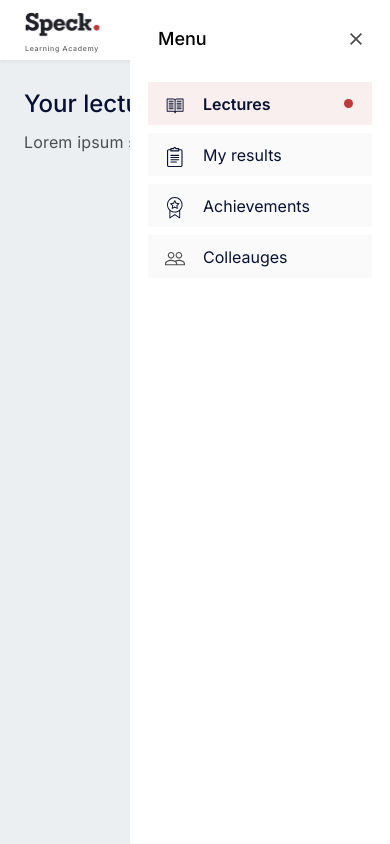
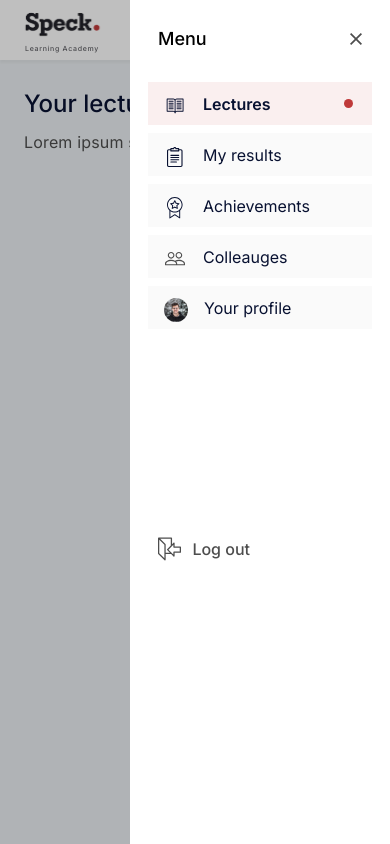
Before and after one commit to Tin21/Speck-Teamwork, a React (Vite) app: page /lectures in a window 390 px wide. Both pictures are taken after a click on the icon 352 px from the left and 30 px from the top of the page. Built offline with nearby package versions, Linux system fonts and the light colour scheme.

Commit message:
Finished Hamburger menu

```diff
--- a/src/components/Layout/Layout.jsx
+++ b/src/components/Layout/Layout.jsx
@@ -32,6 +32,10 @@ import {
   HamburgerMenuTitle,
   HamburgerMenuCancel,
   HamburgerMenuInner,
+  HamburgerMenuBackground,
+  HamburgerMenuLogoutWrapper,
+  HamburgerMenuLogoutIcon,
+  HamburgerMenuLogoutText,
 } from './LayoutStyle';
 import { Outlet } from 'react-router-dom';
 
@@ -95,6 +99,8 @@ const Layout = ({ imgSrc, imgAlt }) => {
                 </AvatarHamburgerWrapper>
 
                 {hamburgerMenuActive && (
+                  <>
+                    <HamburgerMenuBackground />
                     <HamburgerMenu>
                       <HamburgerMenuTitleWrapper>
                         <HamburgerMenuTitle>Menu</HamburgerMenuTitle>
@@ -131,12 +137,25 @@ const Layout = ({ imgSrc, imgAlt }) => {
                           <MenuItemText>Colleauges</MenuItemText>
                         </MenuItem>
 
-                      {/* <MenuItem to={'/'} onClick={() => changeHamburgerMenuState()}>
-                  <UserAvatar src={imgSrc} alt={imgAlt} />
-                  <MenuItemText>Your Profile</MenuItemText>
-                </MenuItem> */}
+                        <MenuItem
+                          to={'/'}
+                          onClick={() => changeHamburgerMenuState()}>
+                          <UserAvatar
+                            isInHamburgerMenu
+                            src={imgSrc}
+                            alt={imgAlt}
+                          />
+                          <MenuItemText>Your profile</MenuItemText>
+                        </MenuItem>
                       </HamburgerMenuInner>
+                      <HamburgerMenuLogoutWrapper>
+                        <HamburgerMenuLogoutIcon />
+                        <HamburgerMenuLogoutText>
+                          Log out
+                        </HamburgerMenuLogoutText>
+                      </HamburgerMenuLogoutWrapper>
                     </HamburgerMenu>
+                  </>
                 )}
               </HeaderInner>
             </HeaderWrapper>
--- a/src/components/Layout/LayoutStyle.js
+++ b/src/components/Layout/LayoutStyle.js
@@ -8,6 +8,7 @@ import { ReactComponent as ResultsIcon } from '../../assets/images/results-icon.
 import { ReactComponent as AchievementsIcon } from '../../assets/images/achievements-icon.svg';
 import { ReactComponent as ColleaugesIcon } from '../../assets/images/colleauges-icon.svg';
 import { ReactComponent as CancelIcon } from '../../assets/images/cancel-icon.svg';
+import { ReactComponent as LogoutIcon } from '../../assets/images/logout-icon.svg';
 import { NavLink } from 'react-router-dom';
 
 export const Header = styled.header`
@@ -84,15 +85,24 @@ export const LogoText = styled.p`
 
 export const UserAvatar = styled.img`
   display: none;
+  object-fit: cover;
+  height: 40px;
+  width: 40px;
+  border-radius: 50%;
 
   @media screen and (${breakpoints.desktop}) {
     display: block;
-    object-fit: cover;
-    height: 40px;
-    width: 40px;
-    border-radius: 50%;
     border: 1.5px solid ${colors.avatarBorder};
   }
+
+  ${(props) =>
+    props.isInHamburgerMenu &&
+    `
+    display: block;
+    margin: 15px 16px 10px 16px;
+    width: 24px;
+    height: 24px;
+  `}
 `;
 
 export const DropdownArrow = styled(DropdownArrowIcon)`
@@ -212,6 +222,7 @@ export const MenuItem = styled(NavLink)`
 
 export const MenuItemText = styled.p`
   font-size: 16px;
+  color: ${colors.textPrimaryGrey};
 `;
 
 export const MenuLecturesIcon = styled(LecturesIcon)`
@@ -275,3 +286,34 @@ export const HamburgerMenuCancel = styled(CancelIcon)`
 export const HamburgerMenuInner = styled.nav`
   padding: 5px 18px 200px 18px;
 `;
+
+export const HamburgerMenuBackground = styled.div`
+  position: absolute;
+  left: 0;
+  right: 0;
+  top: 0;
+  bottom: 0;
+  background-color: ${colors.bgOpaque};
+  z-index: 1;
+
+  @media screen and (${breakpoints.desktopSmall}) {
+    display: none;
+  }
+`;
+export const HamburgerMenuLogoutWrapper = styled.div`
+  width: 92px;
+  margin-left: 28px;
+  display: flex;
+  justify-content: space-between;
+  align-items: center;
+`;
+
+export const HamburgerMenuLogoutIcon = styled(LogoutIcon)`
+  height: 24px;
+  width: 24px;
+`;
+
+export const HamburgerMenuLogoutText = styled.p`
+  font-weight: 500;
+  color: ${colors.textSecondaryGrey};
+`;
--- a/src/utils/styles/theme.js
+++ b/src/utils/styles/theme.js
@@ -5,6 +5,7 @@ export const fonts = {
 export const colors = {
   bgPrimary: '#EBEFF2',
   bgSecondary: '#ffffff',
+  bgOpaque: '#00000040',
   avatarBorder: '#CACACA',
   logoText: '#626267',
   border: '#e8e8e8',
```
Also changed, not shown: src/assets/images/logout-icon.svg (added). Lines whose indentation alone changed are shown as unchanged.
